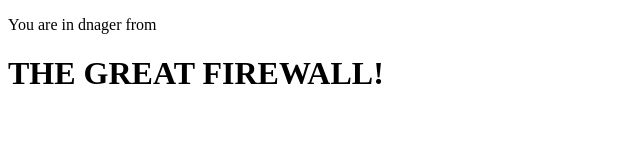
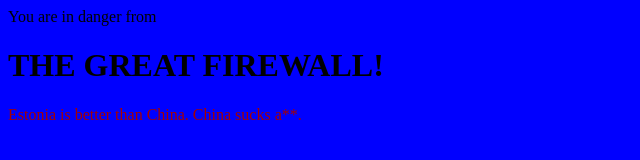
Before and after one commit to JonathanFavela10/China-, a plain HTML site: page index.html in a window 1280 px wide. Shown: the whole page, without its empty margins (0-640 px from the left). Drawn offline with Linux system fonts and the light colour scheme.

Commit message:
Update index.html

```diff
--- a/index.html
+++ b/index.html
@@ -1,9 +1,10 @@
-<!DOCTYPE html>
 <html>
 	<head>
 		<title>FIREWALL</title>
 	</head>
-	<body>
-		<p> You are in dnager from </p> <h1>THE GREAT FIREWALL!</h1>
-	</body>
+	<body bgcolor="blue">
+		<p> You are in danger from </p>
+		<h1>THE GREAT FIREWALL!</h1>
+		<font color="#A50000">Estonia is better than China. China sucks a**.</font>
+</body>
 </html>
```
